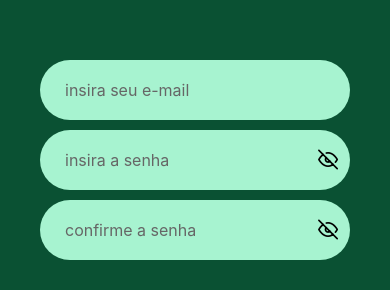
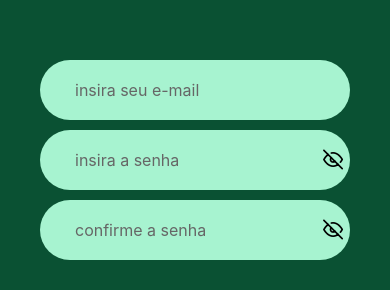
Before and after one commit to rafael9577/discoveryRural, a React Native app in the folder front-end/: screen /singup in a window 390 px wide. Shown: the part 227-517 px from the top of the page. Built offline with nearby package versions, Linux system fonts and the light colour scheme.

Commit message:
finaliza layout e visibilidade de senha da tela de signup

```diff
--- a/front-end/src/screens/singup/index.js
+++ b/front-end/src/screens/singup/index.js
@@ -8,7 +8,7 @@ import styled from "./styled";
 
 
 export default () => {
-
+    // blabla
     // navegação
     const navigation = useNavigation();
 
--- a/front-end/src/screens/singup/styled.js
+++ b/front-end/src/screens/singup/styled.js
@@ -54,9 +54,10 @@ export default StyleSheet.create({
     },
     textInput: {
         flex: 1,
-        color: "#000000",
+        color: "#ff0404",
         fontSize: 16,
-        marginLeft: 10,
+        marginLeft: 20,
+        borderColor: 'white'
     },
     forgotPassowrd: {
         marginRight:20,
```
